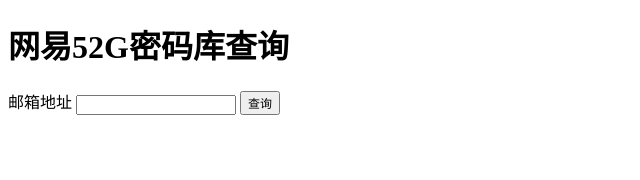
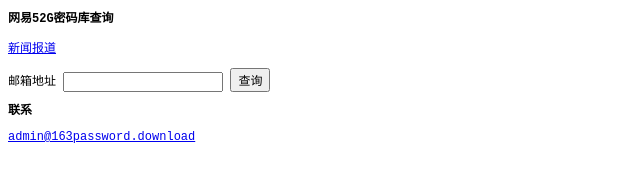
Before and after one commit to abcdabcd987/163password.download, a plain HTML site: page index.html in a window 1280 px wide. Shown: the whole page, without its empty margins (0-640 px from the left). Drawn offline with Linux system fonts and the light colour scheme.

Commit message:
index.html

```diff
--- a/index.html
+++ b/index.html
@@ -5,15 +5,18 @@
     <meta name="viewport" content="width=device-width, initial-scale=1, maximum-scale=1">
     <title>网易52G密码库查询</title>
     <style type="text/css">
-      input { font-family: monospace; font-size: 12px; }
+      *, h1, p, a, label, input { font-family: monospace; font-size: 12px; }
     </style>
   </head>
   <body>
     <h1>网易52G密码库查询</h1>
+    <p><a href="http://www.techweb.com.cn/digitallife/2016-03-30/2307107.shtml">新闻报道</a></p>
     <form action="/" method="get">
       <label for="email">邮箱地址</label>
       <input type="email" name="e" id="email">
       <input type="submit" value="查询">
     </form>
+    <h1>联系</h1>
+    <p><a href="mailto:admin@163password.download">admin@163password.download</a></p>
   </body>
 </html>
```
